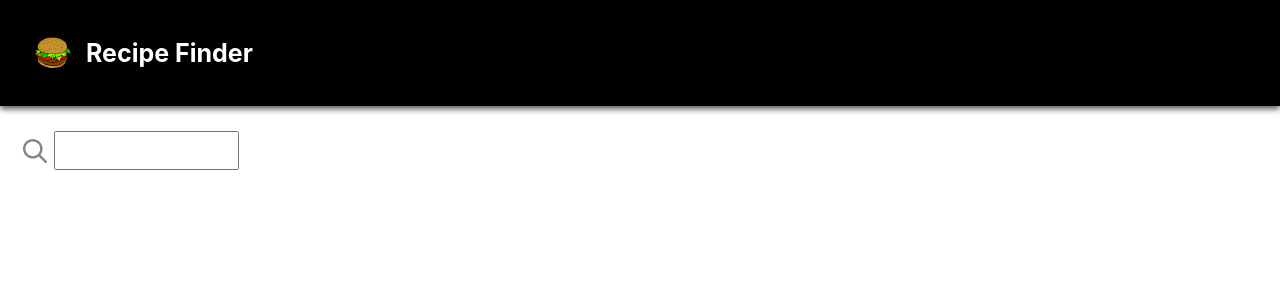
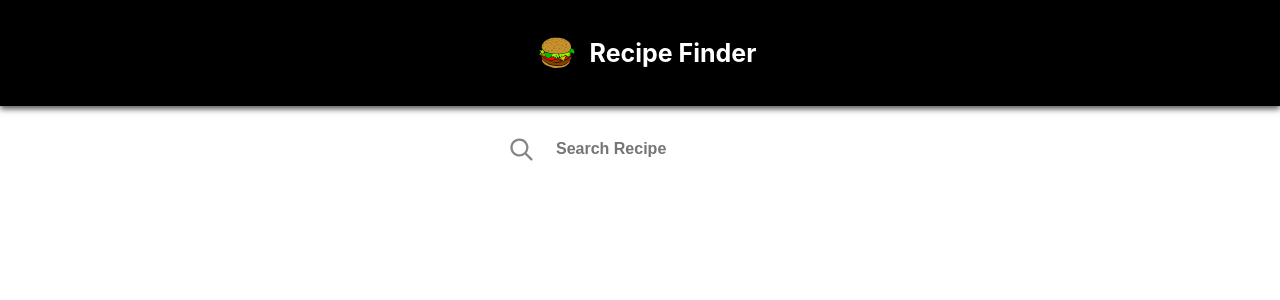
Before and after one commit to kiranpalsingh1806/recipe-finder-app, a React (Create React App) app: page / in a window 1280 px wide. Shown: the top 300 px of the page. Built offline with nearby package versions, Linux system fonts and the light colour scheme.

Commit message:
Styled Header and Search Component

```diff
--- a/src/App.js
+++ b/src/App.js
@@ -3,6 +3,7 @@ import styled from "styled-components";
 const Container = styled.div`
   display: flex;
   flex-direction:column;
+  position:relative;
 `;
 
 const Header = styled.div`
@@ -18,9 +19,13 @@ const Header = styled.div`
   align-items: center;
 `;
 
+
+
 const AppNameComponent = styled.div`
     display:flex;
     align-items: center;
+    margin-left:auto;
+    margin-right:auto;
 `;
 
 const AppIcon = styled.img`
@@ -31,25 +36,40 @@ const AppIcon = styled.img`
 const SearchComponent = styled.div`
    display: flex;
    flex-direction: flow;
-   background-color: white;
    padding: 15px;
    margin-top:10px;
    border-radius: 6px;
-   width: 50%;
+   background-color:;
+   margin-left:auto;
+   margin-right:auto;
 `;
+
+const SearchIcon = styled.img`
+    width:36px;
+    height:36px;
+`
+
+const SearchInput = styled.input`
+  border: none;
+  outline: none;
+  margin-left:15px;
+  font-size: 16px;
+  font-weight: bold;
+`
 
 function App() {
   return (
     <Container>
       <Header>
-        <AppNameComponent>
-            <AppIcon src="/AppIcon.svg" />
-            Recipe Finder
-        </AppNameComponent>
+            <AppNameComponent>
+                <AppIcon src="/AppIcon.svg" />
+                Recipe Finder
+            </AppNameComponent>
       </Header>
+
       <SearchComponent>
-        <img src="/search-icon.svg "/>
-        <input />
+        <SearchIcon src="/search-icon.svg "/>
+        <SearchInput placeholder="Search Recipe"/>
       </SearchComponent>
     </Container>
   );
```
